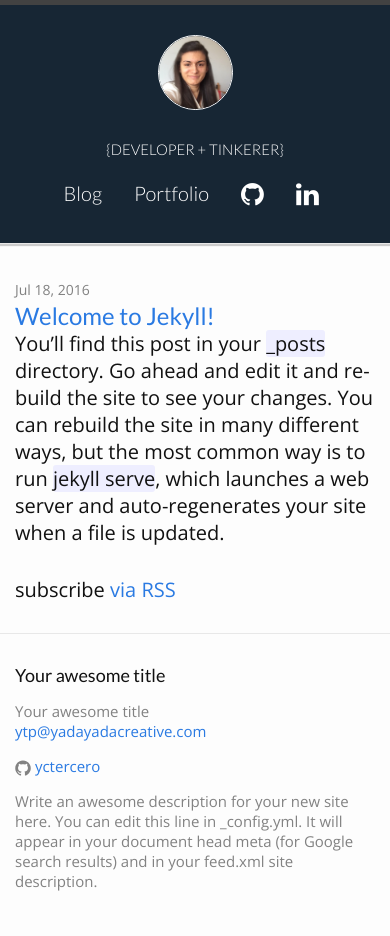
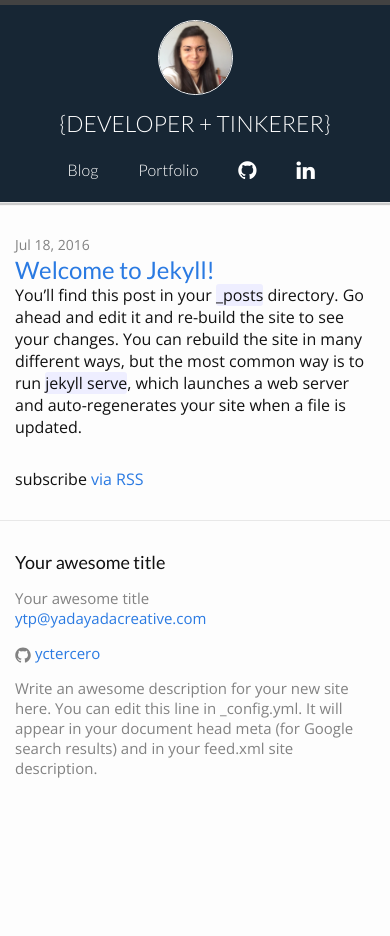
Before and after one commit to yctercero/yctercero.github.io, a Jekyll site: the page built from index.html, in a window 390 px wide. Built offline with Jekyll 4.4.1, drawn with Linux system fonts in a browser that asks for light colours; the list of posts is cut into pages by our own code; after the commit the page ends 900 px from its top, so only the background shows below that.

Commit message:
Added media queries.

```diff
--- a/css/main.scss
+++ b/css/main.scss
@@ -193,12 +193,23 @@ body > header .fa{
 	}
 
 @media screen and (max-width: 595px) {
+	body{
+		font-size: 16px;
+	}
+	body > header {
+	    padding: 15px 0;
+	}
 	.headshot{
-		display: block;
-		border-radius: 50%;
-		margin: 0 auto 30px;
+		margin: 0 auto 15px;
 		width: 75px;
 		height: 75px;
-		border: 1px solid white;
+	}
+	#typedIntro h1{
+	    font-size: 5.8vw;
+	}
+
+	header nav ul li a {
+	    font-size: 16px;
+	    padding: 8px 20px;
 	}
 }
```
